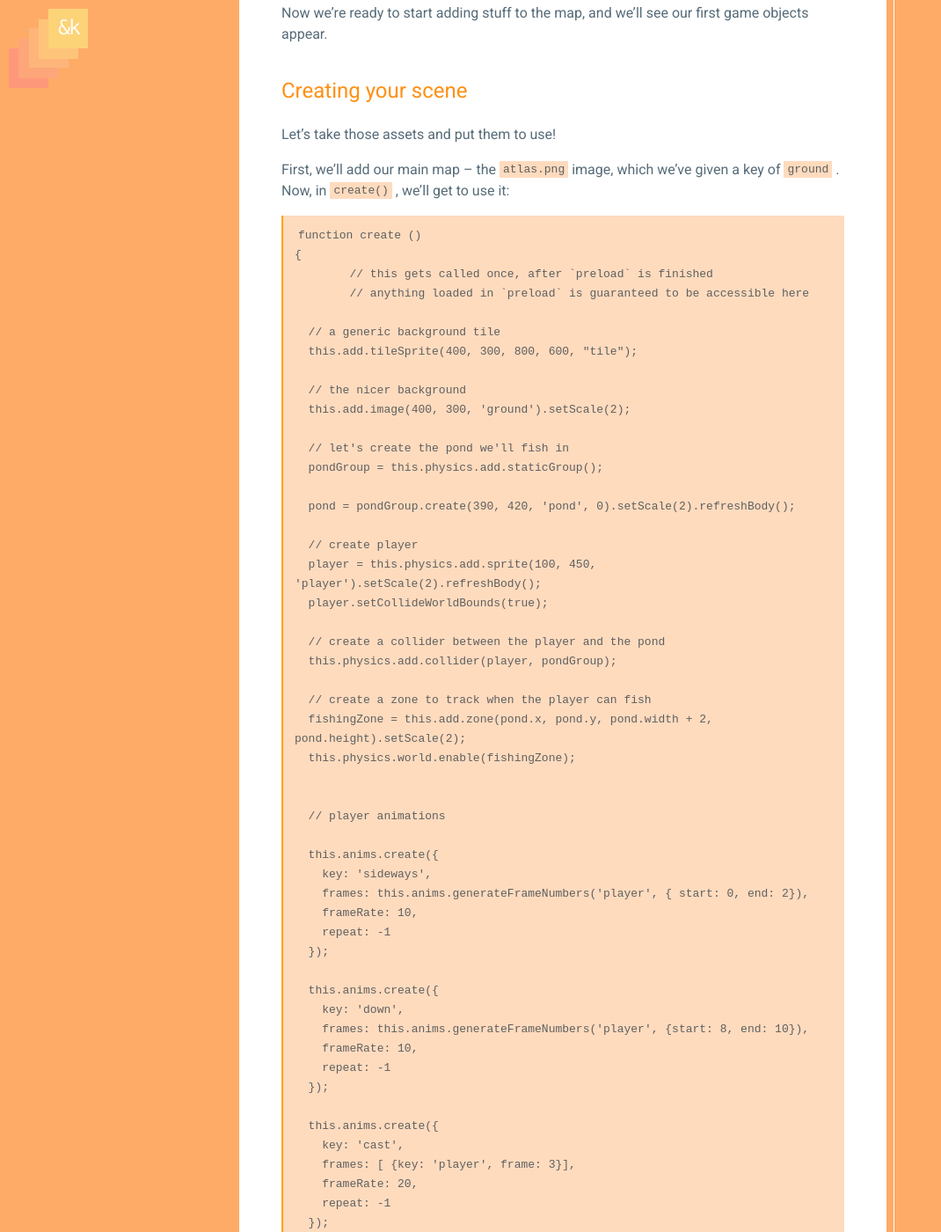
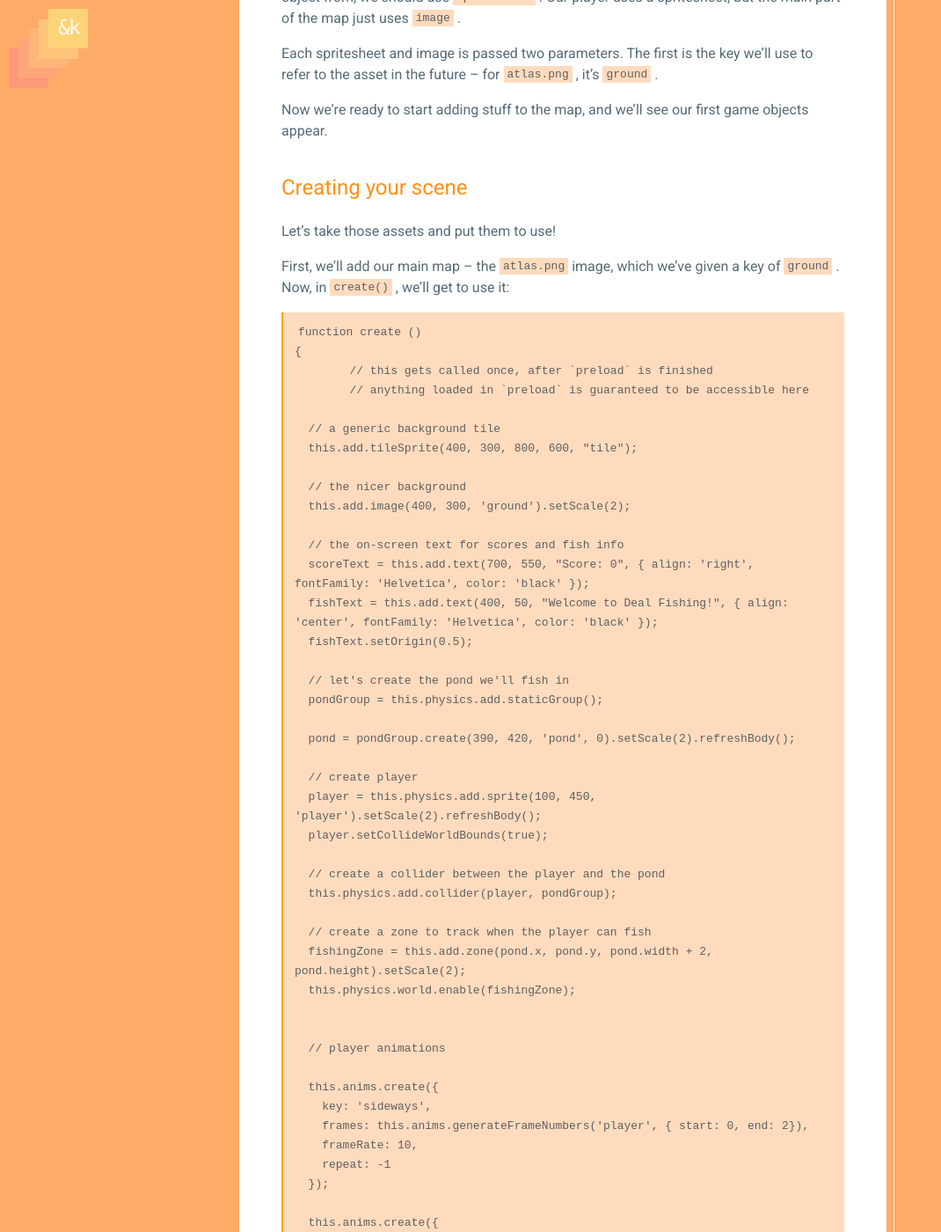
Before and after one commit to andkon/andkon.github.io, a Jekyll site: the page built from _posts/2020-08-13-deal-fishing.md, in a window 1280 px wide and 1400 px high, scrolled down 11071 px. Shown: the whole window at 88% size, without its empty margins (0-1070 px from the left). Built offline with Jekyll 4.4.1, drawn with Linux system fonts in a browser that asks for light colours; comment, search, counter and statistics services are not loaded; some of the changed text lies outside the part shown.

Commit message:
Fixed up deal-fishing post to use new function

````diff
--- a/_posts/2020-08-13-deal-fishing.md
+++ b/_posts/2020-08-13-deal-fishing.md
@@ -167,6 +167,11 @@
 var cursors;
 var spacebarHeld = false;
 
+var score = 0;
+var scoreText;
+
+var fishText;
+
 var game = new Phaser.Game(config);
 
 function preload ()
@@ -309,6 +314,11 @@
 
   // the nicer background
   this.add.image(400, 300, 'ground').setScale(2);
+
+  // the on-screen text for scores and fish info
+  scoreText = this.add.text(700, 550, "Score: 0", { align: 'right', fontFamily: 'Helvetica', color: 'black' });
+  fishText = this.add.text(400, 50, "Welcome to Deal Fishing!", { align: 'center', fontFamily: 'Helvetica', color: 'black' });
+  fishText.setOrigin(0.5);
 
   // let's create the pond we'll fish in
   pondGroup = this.physics.add.staticGroup();
@@ -726,6 +736,23 @@
   return res.json()
 }).then(data => {
   console.log(data);
+
+  // update the score
+  score += data.score;
+  scoreText.setText("Score: " + score);
+
+  // create a message about the fish you caught
+  var fishSize = data.score;
+
+  var fishMessage;
+  if (fishSize > 200) {
+    fishMessage = "You caught a huge fish!";
+  } else if (fishSize > 100) {
+    fishMessage = "You caught a very medium fish!";
+  } else {
+    fishMessage = "You caught a tiny little fish!";
+  }
+  fishText.setText(fishMessage + "\n" + data.message + ".");
 });
 ```
 Replace the `YOUR_SITE_SUBDOMAIN` with the page, save your changes, and refresh the new `hs-sites.com` page you created. If you open up your console in that tab, you'll see something like this:
````
